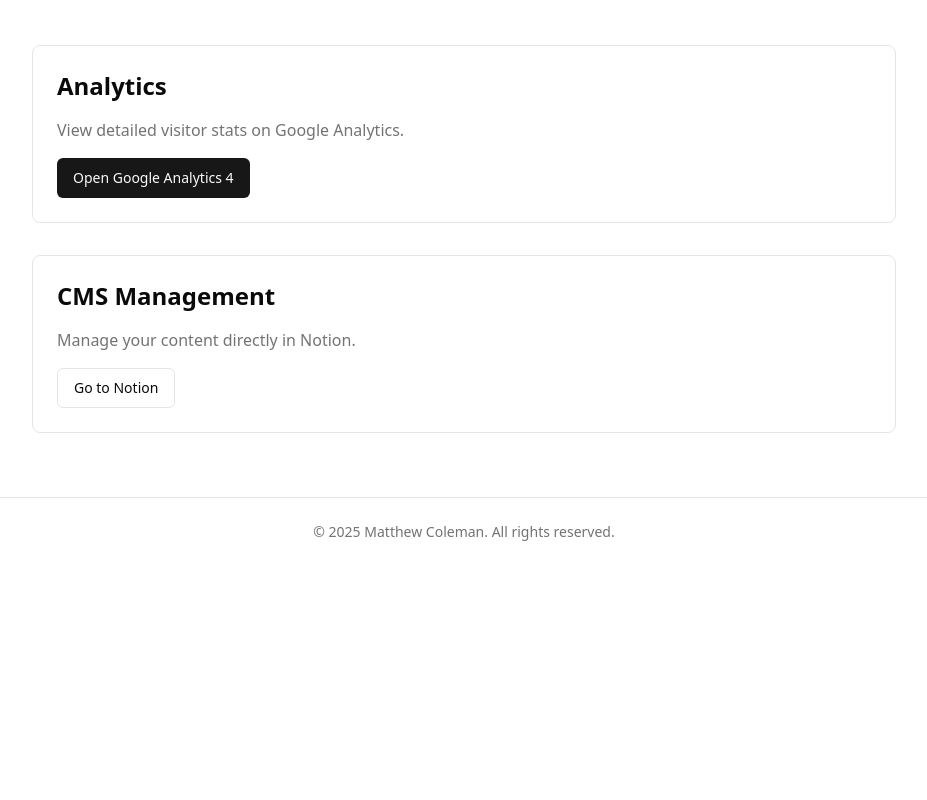
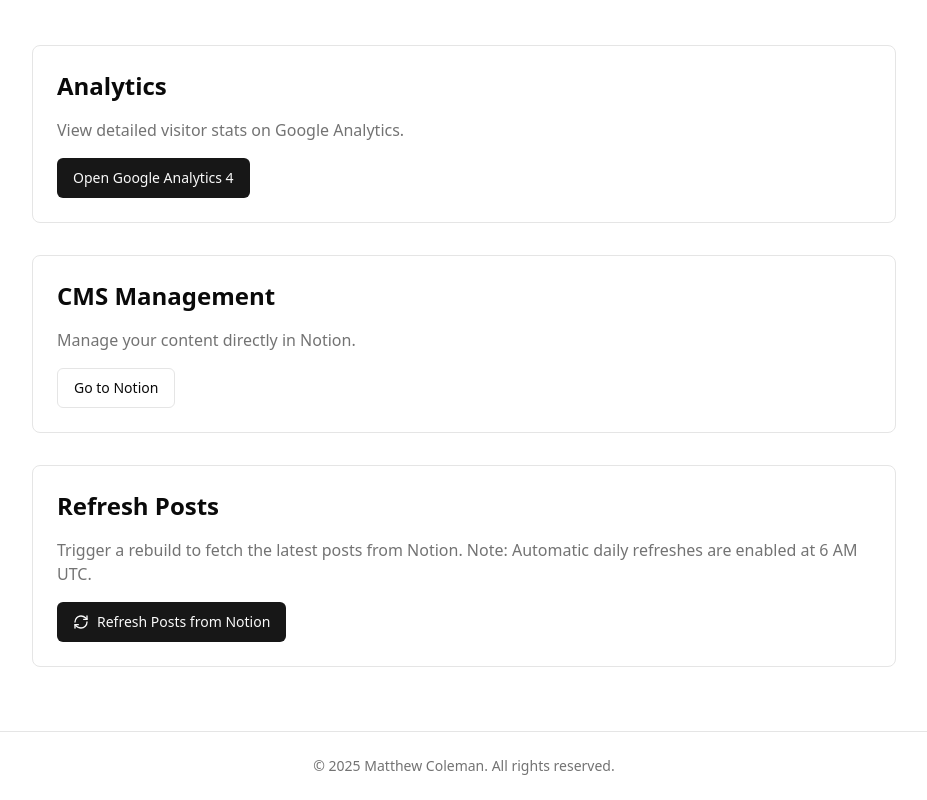
Before and after one commit to mncoleman/mncoleman, a Next.js app in the folder personal-website/: page /admin in a window 1280 px wide. Shown: the part 322-1122 px from the top of the page, without its empty margins (176-1103 px from the left). Before the commit the page ends 888 px from the top, so only its background shows below. Built offline with nearby package versions, Linux system fonts and the light colour scheme; no server answers.

Commit message:
add auto refresh (rebuild)

```diff
--- a/personal-website/app/admin/page.tsx
+++ b/personal-website/app/admin/page.tsx
@@ -1,5 +1,6 @@
 import { getBlogStats } from '@/lib/notion';
 import Link from 'next/link';
+import { RefreshButton } from '@/components/refresh-button';
 
 export const revalidate = 3600;
 
@@ -53,6 +54,15 @@ export default async function AdminPage() {
                         Go to Notion
                     </Link>
                 </section>
+
+                <section className="p-6 border rounded-lg">
+                    <h2 className="text-2xl font-semibold mb-4">Refresh Posts</h2>
+                    <p className="text-muted-foreground mb-4">
+                        Trigger a rebuild to fetch the latest posts from Notion.
+                        Note: Automatic daily refreshes are enabled at 6 AM UTC.
+                    </p>
+                    <RefreshButton />
+                </section>
             </div>
         </div>
     );
--- /dev/null
+++ b/personal-website/app/api/refresh-posts/route.ts
@@ -0,0 +1,47 @@
+import { NextRequest, NextResponse } from 'next/server';
+
+export async function POST(request: NextRequest) {
+    try {
+        const githubToken = process.env.GITHUB_TOKEN;
+
+        if (!githubToken) {
+            return NextResponse.json(
+                { error: 'GitHub token not configured' },
+                { status: 500 }
+            );
+        }
+
+        // Trigger the GitHub Actions workflow
+        const response = await fetch(
+            'https://api.github.com/repos/slider003/matthew-coleman/actions/workflows/deploy.yml/dispatches',
+            {
+                method: 'POST',
+                headers: {
+                    'Authorization': `Bearer ${githubToken}`,
+                    'Accept': 'application/vnd.github+json',
+                    'X-GitHub-Api-Version': '2022-11-28',
+                },
+                body: JSON.stringify({
+                    ref: 'claude/personal-website-blog-cms-01PeQo6GUb1HL1TtbpYQ2qBU', // Your branch name
+                }),
+            }
+        );
+
+        if (!response.ok) {
+            const errorText = await response.text();
+            console.error('GitHub API error:', errorText);
+            return NextResponse.json(
+                { error: 'Failed to trigger rebuild' },
+                { status: response.status }
+            );
+        }
+
+        return NextResponse.json({ success: true });
+    } catch (error) {
+        console.error('Error triggering rebuild:', error);
+        return NextResponse.json(
+            { error: 'Internal server error' },
+            { status: 500 }
+        );
+    }
+}
--- /dev/null
+++ b/personal-website/components/refresh-button.tsx
@@ -0,0 +1,49 @@
+'use client';
+
+import { RefreshCw } from 'lucide-react';
+import { useState } from 'react';
+
+export function RefreshButton() {
+    const [isLoading, setIsLoading] = useState(false);
+    const [message, setMessage] = useState('');
+
+    const handleRefresh = async () => {
+        setIsLoading(true);
+        setMessage('');
+
+        try {
+            const response = await fetch('/api/refresh-posts', {
+                method: 'POST',
+            });
+
+            const data = await response.json();
+
+            if (response.ok) {
+                setMessage('✅ Rebuild triggered! New posts will appear in ~2 minutes.');
+            } else {
+                setMessage(`❌ Error: ${data.error}`);
+            }
+        } catch (error) {
+            setMessage('❌ Failed to trigger rebuild. Check console for details.');
+            console.error(error);
+        } finally {
+            setIsLoading(false);
+        }
+    };
+
+    return (
+        <div>
+            <button
+                onClick={handleRefresh}
+                disabled={isLoading}
+                className="inline-flex items-center justify-center rounded-md text-sm font-medium ring-offset-background transition-colors focus-visible:outline-none focus-visible:ring-2 focus-visible:ring-ring focus-visible:ring-offset-2 disabled:pointer-events-none disabled:opacity-50 bg-primary text-primary-foreground hover:bg-primary/90 h-10 px-4 py-2"
+            >
+                <RefreshCw className={`mr-2 h-4 w-4 ${isLoading ? 'animate-spin' : ''}`} />
+                {isLoading ? 'Triggering Rebuild...' : 'Refresh Posts from Notion'}
+            </button>
+            {message && (
+                <p className="mt-2 text-sm text-muted-foreground">{message}</p>
+            )}
+        </div>
+    );
+}
```
Also changed, not shown: 1 other file (tests, documents, lock files or other folders).
